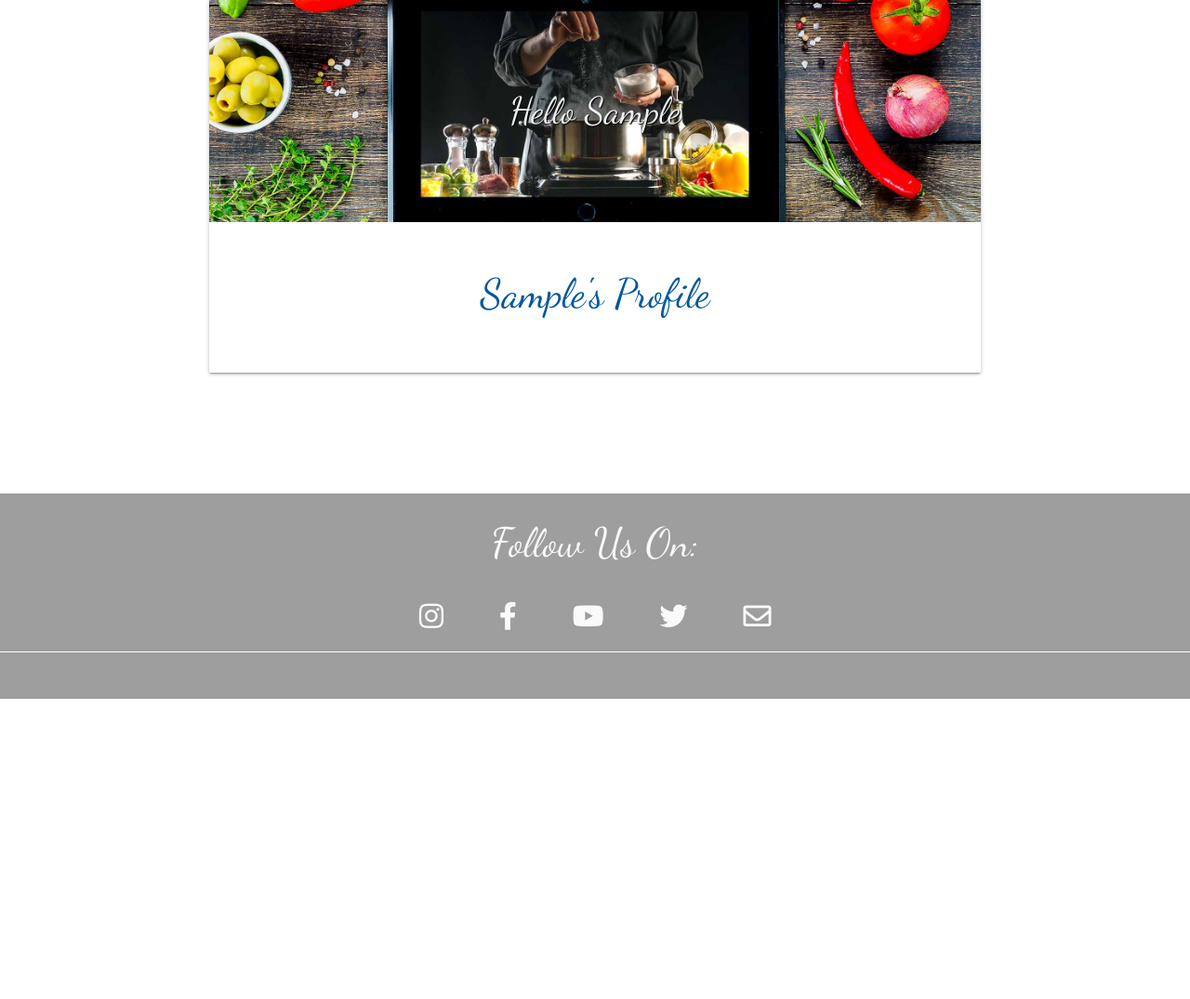
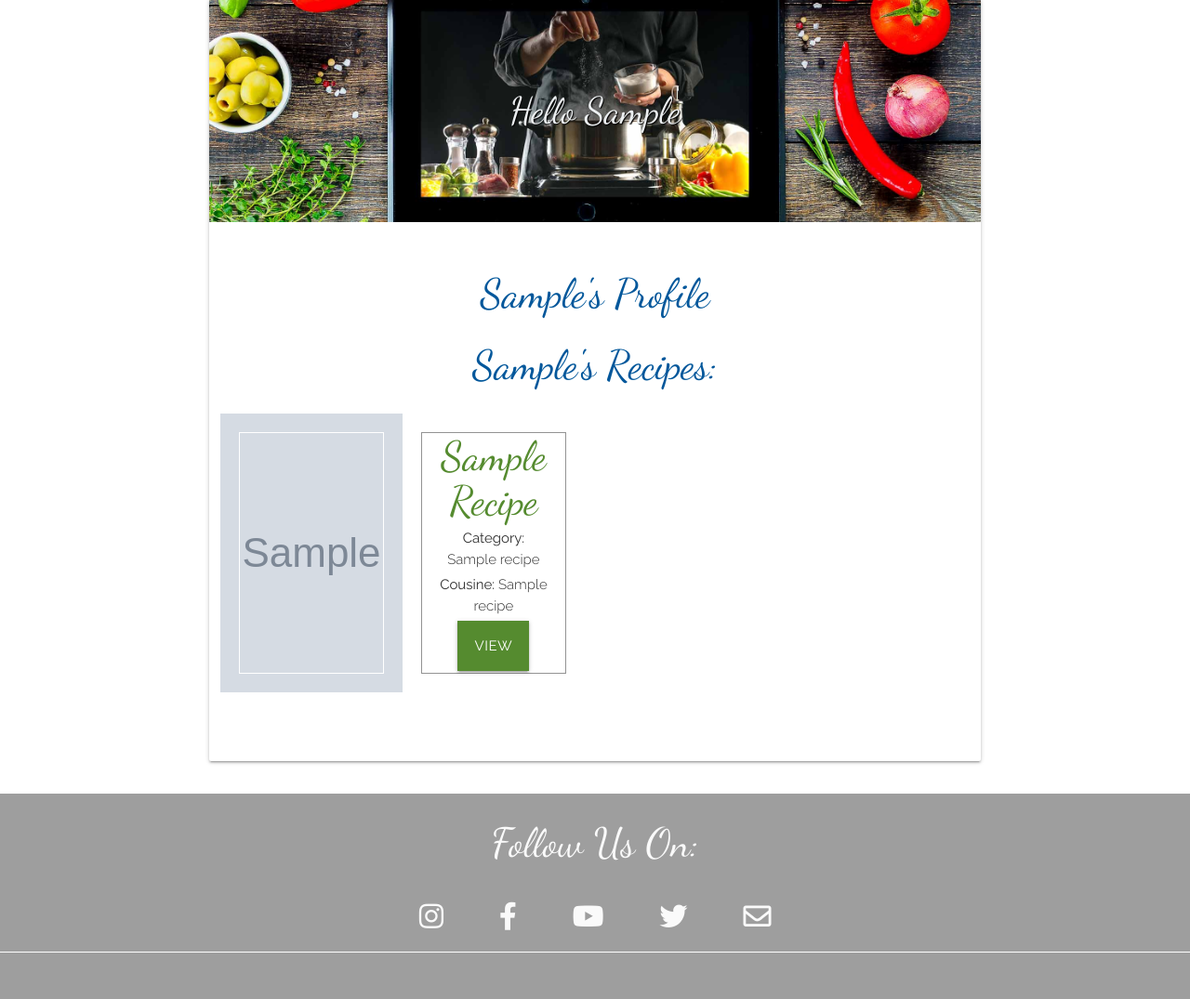
Before and after one commit to andrewskyboss/milestone-project-03, a Flask app: a page that uses templates/profile.html in a window 1280 px wide. Shown: the part 109-1184 px from the top of the page at 93% size. Before the commit the page ends 861 px from the top, so only its background shows below. Run offline with Flask 2, Linux system fonts and the light colour scheme; the visitor is signed in with stand-in values (Sample User, id 1); grey boxes marked "Sample" are stand-in pictures; a database or web service that is not in the repository returns one stand-in record (values such as "Sample title"); some libraries are stand-ins or nearby versions.

Commit message:
update on user profile page

```diff
--- a/app.py
+++ b/app.py
@@ -99,11 +99,13 @@ def login():
     # loads users profile function
 @app.route("/profile/<username>", methods=["GET", "POST"])
 def profile(username):
-    # grab the session user's username from db
+    # takes the session user's username from db
     username = mongo.db.users.find_one(
         {"username": session["user"]})["username"]
+    recipes = list(mongo.db.recipes.find({'created_by': ['username']}))
     if session["user"]:
-        return render_template("profile.html", username=username)
+        return render_template("profile.html", username=username,
+        recipe=recipes)
 
     return redirect(url_for("login"))
 
@@ -128,7 +130,6 @@ def add_recipe():
             "ingredients": request.form.get("ingredients"),
             "preparation_steps": request.form.get("preparation_steps"),
             "image_url": request.form.get("image_url"),
-            # "img_description": request.form.get("img_description"),
             "tools": request.form.get("tools"),
             "created_by": session["user"]
         }
--- a/templates/profile.html
+++ b/templates/profile.html
@@ -24,6 +24,28 @@
                                 </a>
                             </div>
                         {% endif %}
+
+                        {% if session.user %}
+                            <h3 class="center-align light-blue-text text-darken-4">
+                                {{ username }}'s Recipes:
+                            </h3>
+                            <div class="row image-text-row-recipes">
+                                {% for recipe in recipe %}
+                                <div class="col s12 m12 l6 image-text-col-recipe">
+                                    <div class="col s12 m12 l6 image-area-recipes">
+                                        <img class="recipe-image responsive-img" src="{{ recipe.image_url }}" alt="{{ recipe.dish_name }}">
+                                    </div>
+                                    <div class="col s12 m12 l6 content-area">
+                                        <h3 class="subtitle light-green-text text-darken-3 center-align">{{ recipe.dish_name }}</h3>
+                                        <p class="subtitle-category"><strong>Category: </strong> {{ recipe.category_name }}</p>
+                                        <p class="subtitle-cuisine"><strong>Cousine: </strong> {{ recipe.cuisine_name }}</p>
+                                        <a href="{{ url_for('get_recipe', recipe_id=recipe._id) }}" class="col s8 offset-m1 btn-large light-green darken-3 text-shadow button-recipes">View Full Recipe</a>
+                                    </div>
+
+                                </div>
+                                {% endfor %}
+                            </div>
+                        {% endif %}
                     </div>
                 </div>
             </div>
```
